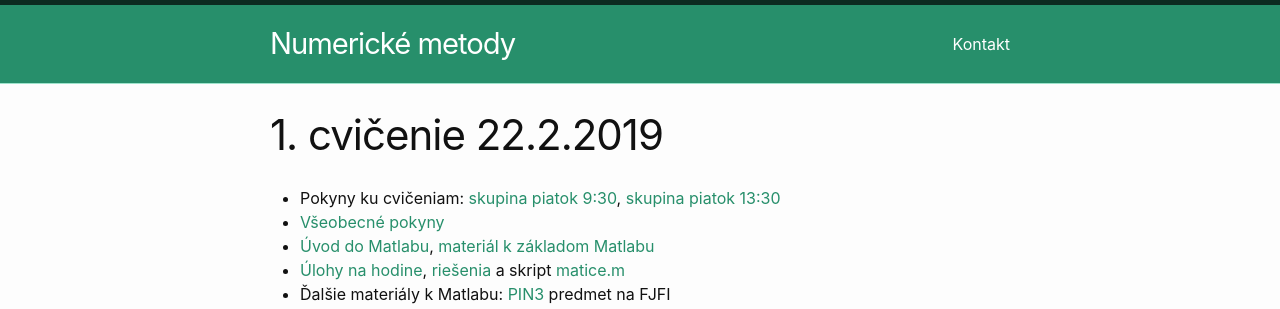
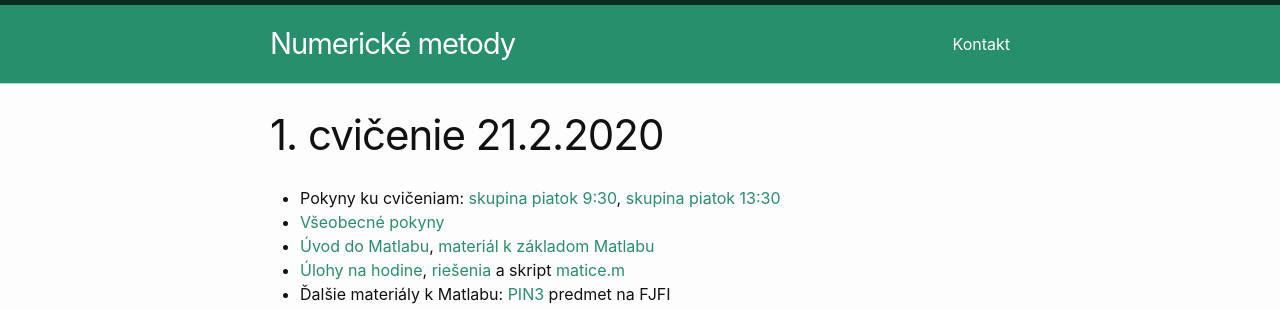
Before and after one commit to maslarova/maslarova.github.io, a Jekyll site: the page built from _posts/2019-02-21-cvicenie1.md, in a window 1280 px wide. Shown: the top 309 px of the page. Built offline with Jekyll 4.4.1, drawn with Linux system fonts in a browser that asks for light colours.

Commit message:
prve cvicenie

```diff
--- a/_posts/2019-02-21-cvicenie1.md
+++ b/_posts/2019-02-21-cvicenie1.md
@@ -1,6 +1,6 @@
 ---
 layout: post
-title:  "1. cvičenie 22.2.2019"
+title:  "1. cvičenie 21.2.2020"
 date:   2019-02-21 13:26:13 +0100
 ---
 
```
